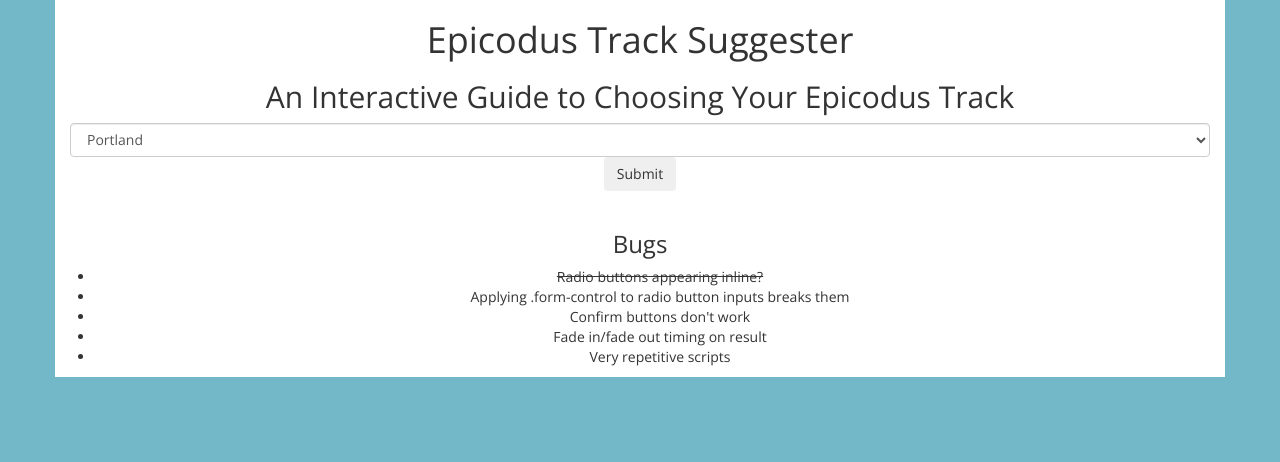
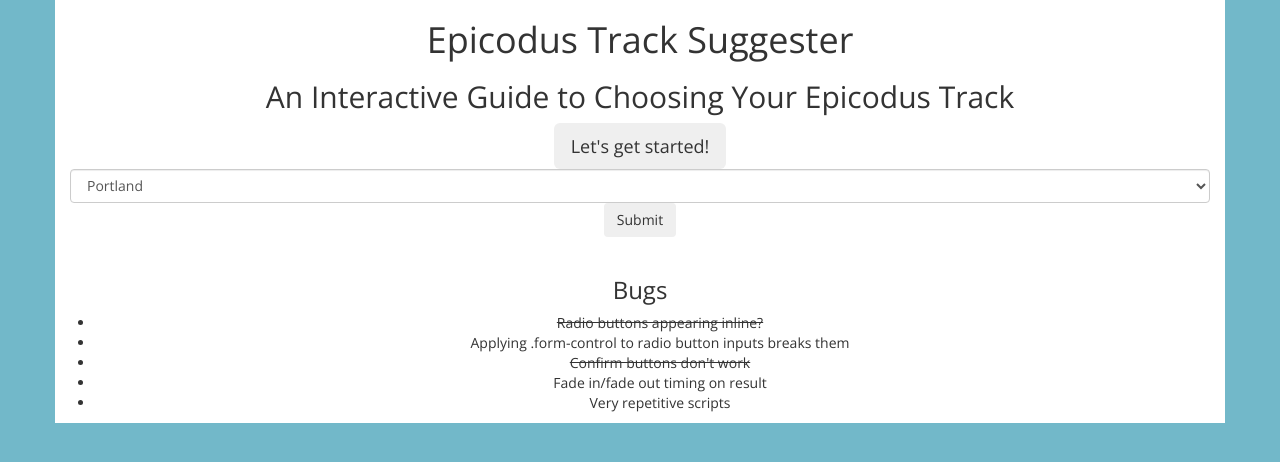
Before and after one commit to alexandraholcombe/cr-intro-week2, a plain HTML site: page index.html in a window 1280 px wide. Drawn offline with nearby package versions, Linux system fonts and the light colour scheme.

Commit message:
Add h1, h2, button to div#splash-page

```diff
--- a/index.html
+++ b/index.html
@@ -11,8 +11,11 @@
 </head>
 <body>
   <div class="container">
-    <h1>Epicodus Track Suggester</h1>
-    <h2>An Interactive Guide to Choosing Your Epicodus Track</h2>
+    <div id="splash-page">
+      <h1>Epicodus Track Suggester</h1>
+      <h2>An Interactive Guide to Choosing Your Epicodus Track</h2>
+      <button type="button" class="btn btn-lg btn-started">Let's get started!</button>
+    </div>
     <div class="question" id="location">
       <form id="location-form">
         <div class="form-group">
@@ -161,7 +164,7 @@
       <ul>
         <li><span class="strike">Radio buttons appearing inline?</span></li>
         <li>Applying .form-control to radio button inputs breaks them</li>
-        <li>Confirm buttons don't work</li>
+        <li><span class="strike">Confirm buttons don't work</span></li>
         <li>Fade in/fade out timing on result</li>
         <li>Very repetitive scripts</li>
       </ul>
```
